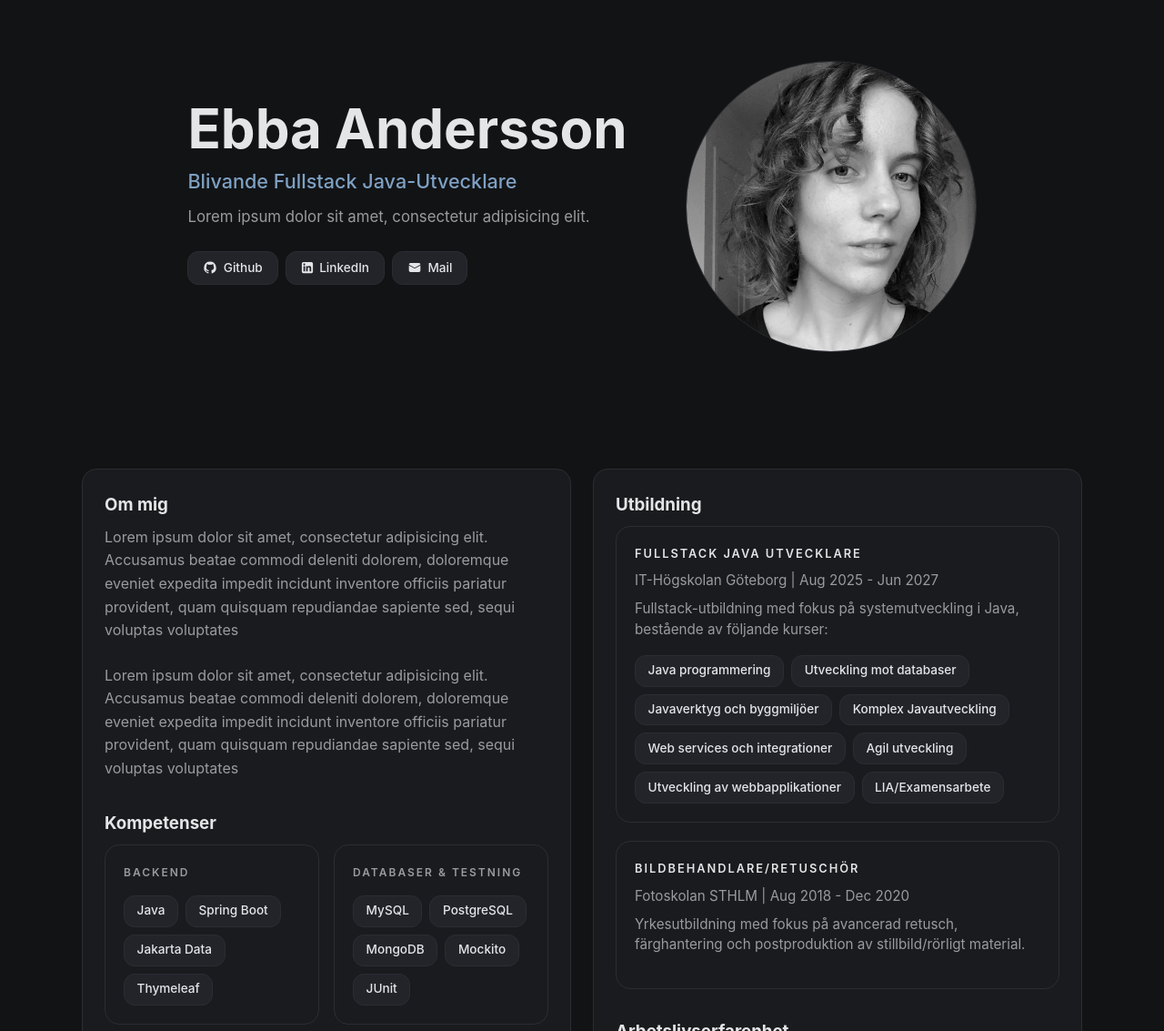
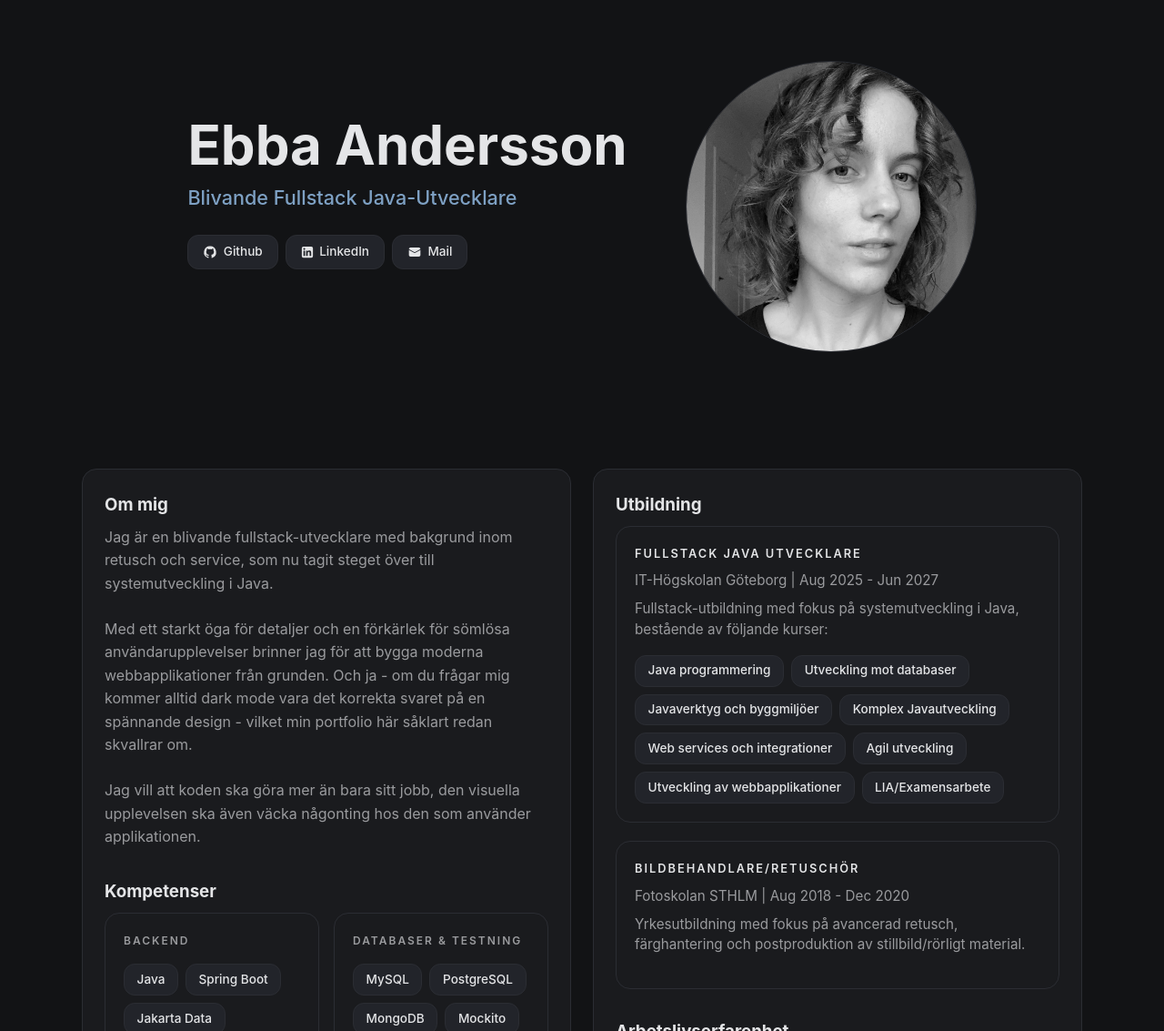
Before and after one commit to eeebbaandersson/portfolio, a plain HTML site: page index.html in a window 1280 px wide. Shown: the part 128-1261 px from the top of the page at 91% size. Drawn offline with Linux system fonts and the light colour scheme.

Commit message:
docs: update about section and add detailed descriptions for projects

```diff
--- a/index.html
+++ b/index.html
@@ -31,7 +31,7 @@
         <div class="hero-info">
             <h1>Ebba Andersson</h1>
             <h3 class="hero-title">Blivande Fullstack Java-Utvecklare</h3>
-            <p>Lorem ipsum dolor sit amet, consectetur adipisicing elit.</p>
+
 
             <div class="hero-links">
                 <a href="https://github.com/eeebbaandersson" target="_blank" rel="noopener" class="btn">
@@ -66,9 +66,11 @@
             <!-- Profile-->
             <article class="about-card">
                 <h3>Om mig</h3>
-                <p>Lorem ipsum dolor sit amet, consectetur adipisicing elit. Accusamus beatae commodi deleniti dolorem, doloremque eveniet expedita impedit incidunt inventore officiis pariatur provident, quam quisquam repudiandae sapiente sed, sequi voluptas voluptates</p>
+                <p>Jag är en blivande fullstack-utvecklare med bakgrund inom retusch och service, som nu tagit steget över till systemutveckling i Java.</p>
 
-                <p>Lorem ipsum dolor sit amet, consectetur adipisicing elit. Accusamus beatae commodi deleniti dolorem, doloremque eveniet expedita impedit incidunt inventore officiis pariatur provident, quam quisquam repudiandae sapiente sed, sequi voluptas voluptates</p>
+                <p>Med ett starkt öga för detaljer och en förkärlek för sömlösa användarupplevelser brinner jag för att bygga moderna webbapplikationer från grunden. Och ja - om du frågar mig kommer alltid dark mode vara det korrekta svaret på en spännande design - vilket min portfolio här såklart redan skvallrar om.</p>
+
+                <p>Jag vill att koden ska göra mer än bara sitt jobb, den visuella upplevelsen ska även väcka någonting hos den som använder applikationen.</p>
             </article>
 
 
```
Also changed, not shown: pages/cocktail-club.html (+2 -1 lines), pages/dev-roadmap.html (+2 -1 lines), pages/mind-code.html (+3 -1 lines).
